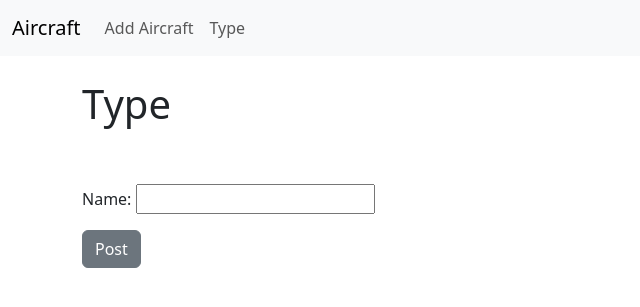
After one commit to GrayAdamsonWelsh/aircracfdetails, a Django app: page /add_type/ in a window 1280 px wide. The commit adds this page. Shown: the top 307 px of the page, without its empty margins (0-640 px from the left). Run offline with Django 4.2, Linux system fonts and the light colour scheme.

Commit message:
added type

```diff
--- a/aircraft/settings.py
+++ b/aircraft/settings.py
@@ -30,7 +30,7 @@ SECRET_KEY = 'django-insecure-1j)(upy(^t^a@(s-k(*-=^=95b4x1rx2=l$lzz#$k5p%6#iirk
 # SECURITY WARNING: don't run with debug turned on in production!
 DEBUG = True
 
-ALLOWED_HOSTS = ['8000-grayadamson-aircracfdet-ijj8n1jtyjv.ws-eu110.gitpod.io','.herokuapp.com']
+ALLOWED_HOSTS = ['8000-grayadamson-aircracfdet-0novs0qodfh.ws-eu110.gitpod.io','.herokuapp.com']
 
 
 # Application definition
--- a/details/admin.py
+++ b/details/admin.py
@@ -1,6 +1,7 @@
 from django.contrib import admin
-from .models import Post
+from .models import Post, Type
 
 # Register your models here.
 
 admin.site.register(Post)
+admin.site.register(Type)
--- a/details/forms.py
+++ b/details/forms.py
@@ -1,13 +1,19 @@
 from django import forms
-from .models import Post
+from .models import Post, Type
+
+choices = Type.objects.all().values_list('name', 'name')
+choice_list = []
+for item in choices:
+    choice_list.append(item)
 
 class PostForm(forms.ModelForm):
     class Meta:
         model = Post
-        fields = ('title', 'origin', 'author', 'history')
+        fields = ('title', 'origin', 'author', 'type', 'history')
         widgets = {
             'title': forms.TextInput(attrs={'class': 'form-control'}),
             'author': forms.Select(attrs={'class': 'form-control'}),
+            'type': forms.Select(choices=choice_list, attrs={'class': 'form-control'}),
             'history': forms.Textarea(attrs={'class': 'form-control'}),
             'origin': forms.TextInput(attrs={'class': 'form-control'}),
         }
--- a/details/models.py
+++ b/details/models.py
@@ -5,12 +5,23 @@ from datetime import datetime, date
 
 # Create your models here.
 
+class Type(models.Model):
+    name = models.CharField(max_length=255)
+
+    def __str__(self):
+        return self.name
+
+    def get_absolute_url(self):
+        return reverse("home")
+
+
 class Post(models.Model):
     title = models.CharField(max_length=255)
     author = models.ForeignKey(User, on_delete=models.CASCADE)
     history = models.TextField()
     origin = models.CharField(max_length=255, default="")
     post_date = models.DateField(auto_now_add=True)
+    type = models.CharField(max_length=50, default="GA")
 
     def __str__(self):
         return self.title + '¦' + str(self.author)
--- /dev/null
+++ b/details/templates/add_type.html
@@ -0,0 +1,14 @@
+{% extends 'base.html' %}
+{% block content%}
+<h1>Type</h1>
+<br>
+<br>
+<div class="form-group">
+    <form method="POST">
+        {% csrf_token  %}
+        {{ form.as_p }}
+        <button class="btn btn-secondary">Post</button>
+
+    </form>
+</div>
+{% endblock %}
--- a/details/templates/article_details.html
+++ b/details/templates/article_details.html
@@ -3,7 +3,7 @@
 <h1>{{ post.title }}</h1>
 <small>By {{ post.author }}</small> - {{ post.post_date }}
 <br>
-<p>By {{ post.history }}</p>
+<p>By {{ post.history|safe }}</p>
 <br>
 {{post.origin}}
 
--- a/details/templates/base.html
+++ b/details/templates/base.html
@@ -18,6 +18,9 @@
               <li class="nav-item">
                 <a class="nav-link" href="{% url 'add_post' %}">Add Aircraft</a>
               </li>
+              <li class="nav-item">
+                <a class="nav-link" href="{% url 'add_type' %}">Type</a>
+              </li>
             </ul>
           </div>
         </div>
--- a/details/urls.py
+++ b/details/urls.py
@@ -1,6 +1,6 @@
 from django.urls import path
 #from . import views
-from .views import HomeView, ArticleDetailView, AddPostView, UpdatePostView, DeletePostView
+from .views import HomeView, ArticleDetailView, AddPostView, UpdatePostView, DeletePostView, AddTypeView
 
 #urlpatterns = [
 #    path('', views.home, name="home"),
@@ -10,6 +10,7 @@ urlpatterns = [
     path('', HomeView.as_view(), name="home"),
     path('article/<int:pk>', ArticleDetailView.as_view(), name="article-detail"),
     path('add_post/', AddPostView.as_view(), name='add_post'),
+    path('add_type/', AddTypeView.as_view(), name='add_type'),
     path('article/edit/<int:pk>', UpdatePostView.as_view(), name="update_post"),
     path('article/<int:pk>/delete', DeletePostView.as_view(), name="delete_post"),
 ]
--- a/details/views.py
+++ b/details/views.py
@@ -1,6 +1,6 @@
 from django.shortcuts import render
 from django.views.generic import ListView, DetailView, CreateView, UpdateView, DeleteView
-from .models import Post
+from .models import Post, Type
 from .forms import PostForm, EditForm
 from django.urls import reverse_lazy
 
@@ -24,6 +24,11 @@ class AddPostView(CreateView):
     template_name = 'add_post.html'
     #fields = '__all__'
 
+class AddTypeView(CreateView):
+    model = Type
+    template_name = 'add_type.html'
+    fields = '__all__'
+
 class UpdatePostView(UpdateView):
     model = Post
     form_class = EditForm
```
Also changed, not shown: details/migrations/0004_type_post_type.py (added).
